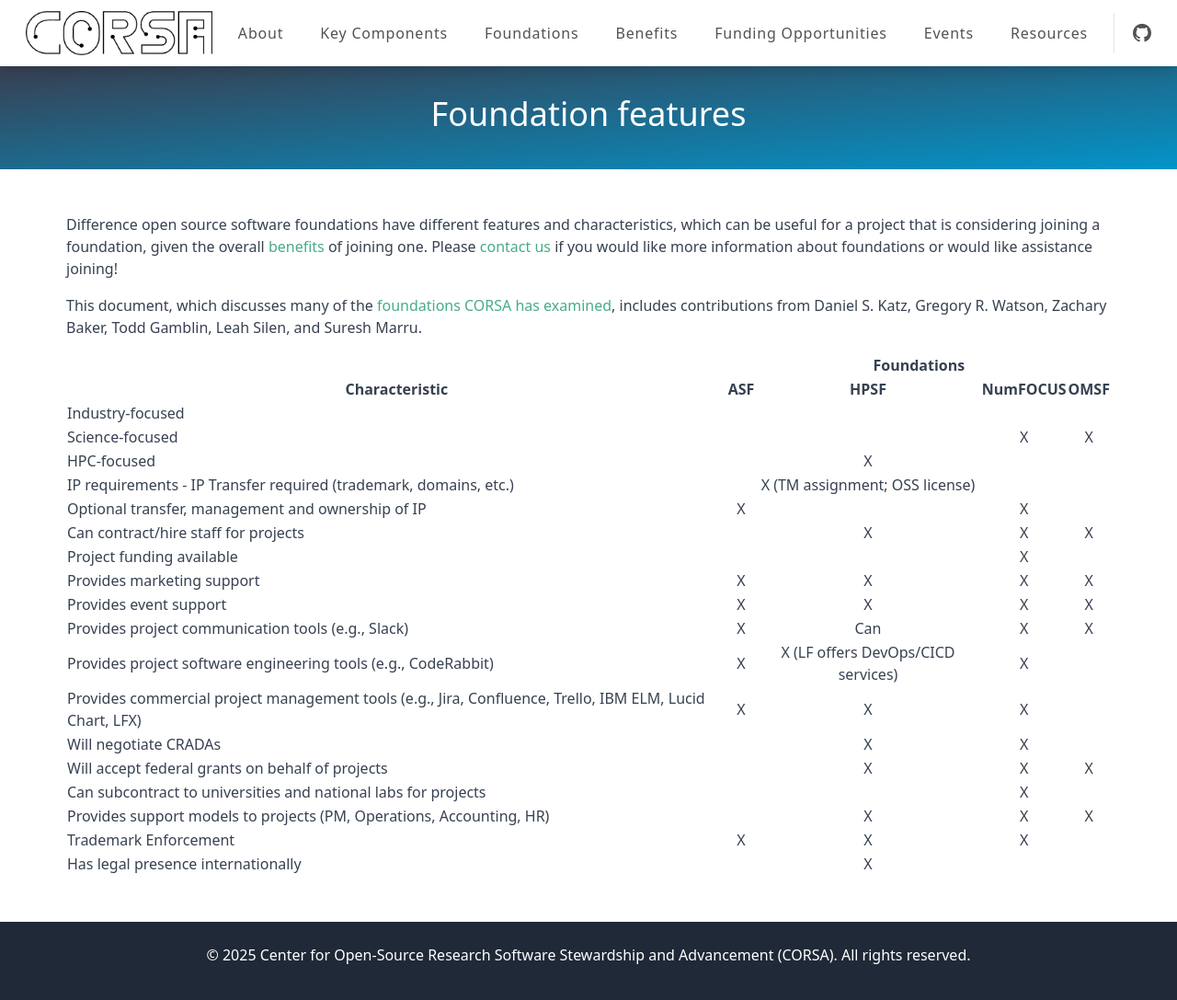
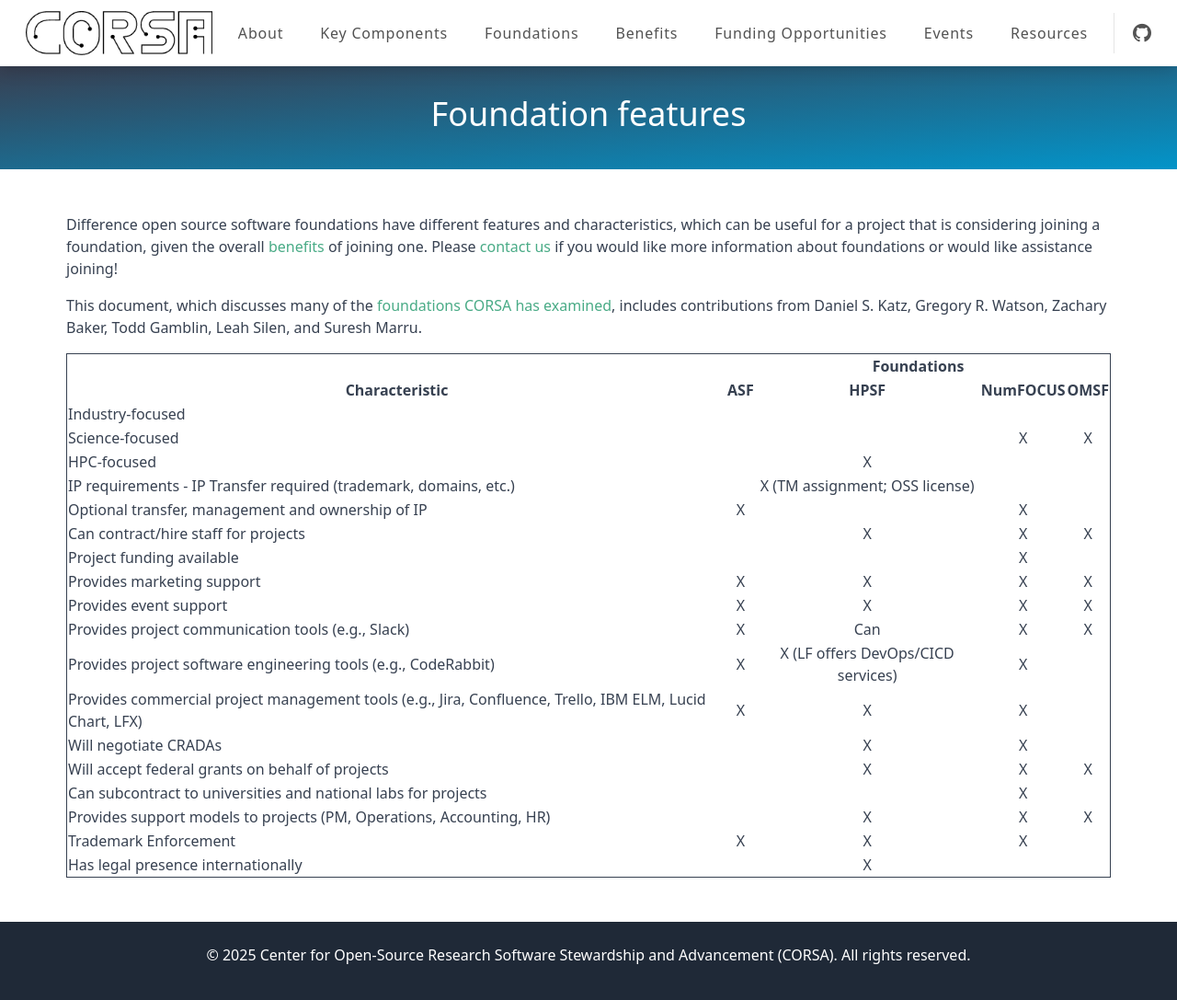
Before and after one commit to corsa-center/corsa-center.github.io, a Jekyll site: the page built from docs/foundations/features.md, in a window 1280 px wide and 1090 px high. Shown: the top 1087 px of the window at 92% size. Built offline with Jekyll 4.4.1, drawn with Linux system fonts in a browser that asks for light colours; nearby versions of some CDN libraries.

Commit message:
Update features.md

```diff
--- a/docs/foundations/features.md
+++ b/docs/foundations/features.md
@@ -9,7 +9,7 @@
 
 This document, which discusses many of the [foundations CORSA has examined](https://corsa.center/#foundations), includes contributions from Daniel S. Katz, Gregory R. Watson, Zachary Baker, Todd Gamblin, Leah Silen, and Suresh Marru.
 
-<table border="1">
+<table style="border: 1px solid;">
   <tr>
     <th></th>
     <th colspan="4">Foundations</th>
```
